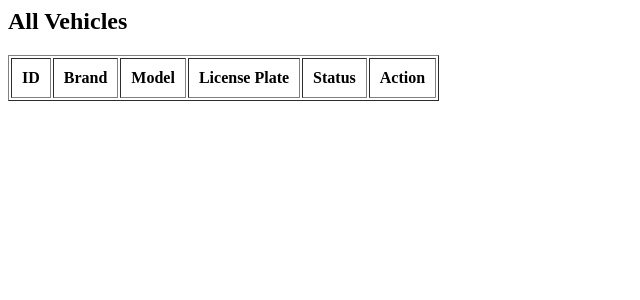
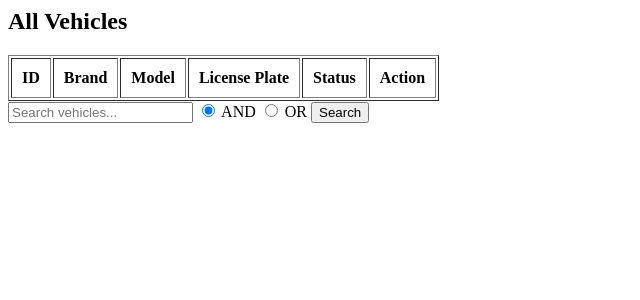
Before and after one commit to LilacLoaf/FA211Final, a PHP site: page /view/all_vehicles.php in a window 1280 px wide. Shown: the top 300 px of the page, without its empty margins (0-640 px from the left). Run offline with PHP 8.4, Linux system fonts and the light colour scheme; data that the repository does not hold is empty.

Commit message:
first push for the search function

```diff
--- a/Final/view/all_vehicles.php
+++ b/Final/view/all_vehicles.php
@@ -2,24 +2,51 @@
 /*
  * Author: Paxton Ducy
  * Date: 11/20/2025
- * Name: vehicle_view.class.php
- * Description: displays all of the cars that are available to rent/in the database
+ * Name: all_vehicles.php
+ * Description: Displays all vehicles and handles search UI (AJAX)
  */
 
-
-// Loads the class that handles displaying products
 require_once "vehicle_view.class.php";
 
-// Temporary database connection until controller/model are integrated
+// Connect to database
 $conn = new mysqli("localhost", "root", "", "rental_cars");
 if ($conn->connect_error) die("Database connection failed");
 
-// Fetches all vehicles to display in the list
+// Fetch all vehicles
 $result = $conn->query("SELECT * FROM vehicles");
 $vehicles = $result->fetch_all(MYSQLI_ASSOC);
 
-// Uses the view class to render the product list on the page
+// Render vehicles with view class
 $view = new VehicleView();
 $view->showAllVehicles($vehicles);
 
 $conn->close();
+?>
+
+<!-- Add search UI and results container -->
+<form id="search-form">
+    <input type="text" id="search-query" name="query" placeholder="Search vehicles..." required>
+    <label>
+        <input type="radio" name="mode" value="AND" checked> AND
+    </label>
+    <label>
+        <input type="radio" name="mode" value="OR"> OR
+    </label>
+    <button type="submit">Search</button>
+</form>
+
+<div id="search-results"></div>
+
+<script>
+    document.getElementById('search-form').addEventListener('submit', function (e) {
+        e.preventDefault();
+        const query = document.getElementById('search-query').value;
+        const mode = document.querySelector('input[name="mode"]:checked').value;
+
+        fetch(`../controller/car_controller.class.php?action=search&query=${encodeURIComponent(query)}&mode=${mode}`)
+            .then(response => response.text())
+            .then(html => {
+                document.getElementById('search-results').innerHTML = html;
+            });
+    });
+</script>
--- a/Final/view/vehicle_view.class.php
+++ b/Final/view/vehicle_view.class.php
@@ -53,4 +53,9 @@ class VehicleView {
         // Navigation link helps users return to the full list
         echo "<a href='all_vehicles.php'>Back to list</a>";
     }
+
+    public function showSearchResults($vehicles) {
+        include "view/search_results.php";
+    }
+
 }
```
Also changed, not shown: Final/controller/car_controller.class.php (+24 -25 lines), Final/view/search_results.php (added, +21 -0 lines).
